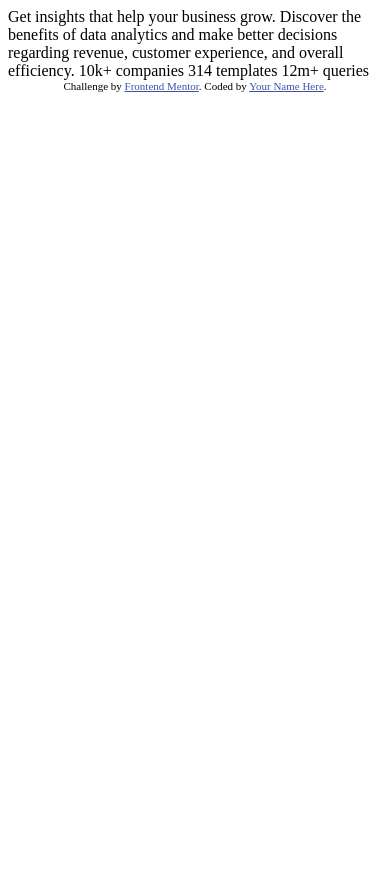
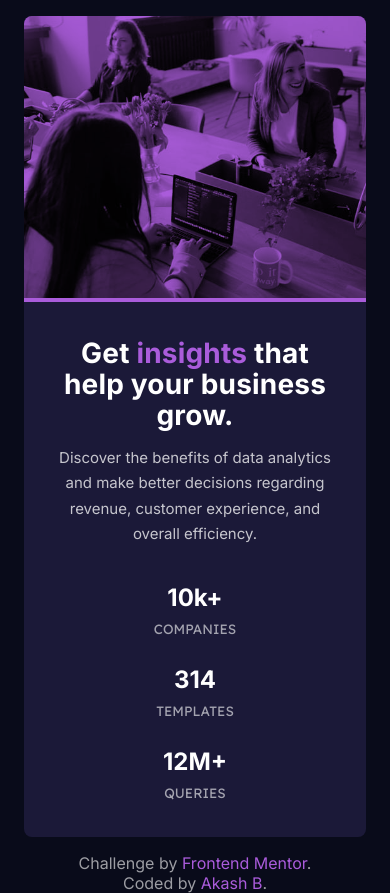
Before and after one commit to akash02ab/stats-preview-card-component, a plain HTML site: page index.html in a window 390 px wide. Before the commit the page ends 844 px from the top, so only its background shows below. Drawn offline with Linux system fonts and the light colour scheme.

Commit message:
solution added

```diff
--- a/index.html
+++ b/index.html
@@ -2,32 +2,43 @@
 <html lang="en">
 <head>
   <meta charset="UTF-8">
-  <meta name="viewport" content="width=device-width, initial-scale=1.0"> <!-- displays site properly based on user's device -->
-
+  <meta name="viewport" content="width=device-width, initial-scale=1.0">
   <link rel="icon" type="image/png" sizes="32x32" href="./images/favicon-32x32.png">
-
-  <title>Frontend Mentor | Stats preview card component</title>
-
-  <!-- Feel free to remove these styles or customise in your own stylesheet 👍 -->
-  <style>
-    .attribution { font-size: 11px; text-align: center; }
-    .attribution a { color: hsl(228, 45%, 44%); }
-  </style>
+  <link rel="stylesheet" href="style.css">
+  <title>Stats preview card component</title>
 </head>
 <body>
-
-  Get insights that help your business grow.
-
-  Discover the benefits of data analytics and make better decisions regarding revenue, customer
-  experience, and overall efficiency.
-
-  10k+ companies
-  314 templates
-  12m+ queries
-
-  <div class="attribution">
-    Challenge by <a href="https://www.frontendmentor.io?ref=challenge" target="_blank">Frontend Mentor</a>.
-    Coded by <a href="#">Your Name Here</a>.
-  </div>
+  <main class="container">
+    <article class="card">
+      <div class="content">
+        <h1 class="title">Get <span>insights</span> that help your business grow.</h1>
+        <p class="description">
+          Discover the benefits of data analytics and make better decisions regarding revenue, customer
+          experience, and overall efficiency.
+        </p>
+        <div class="stats">
+          <div class="col">
+            <h1 class="stat">10k+</h1>
+            <span class="attr">COMPANIES</span>
+          </div>
+          <div class="col">
+            <h1 class="stat">314</h1>
+            <span class="attr">TEMPLATES</span>
+          </div>
+          <div class="col">
+            <h1 class="stat">12M+</h1>
+            <span class="attr">QUERIES</span>
+          </div>
+        </div>
+      </div>
+      <div class="picture">
+        <img src="./images/image-header-desktop.jpg" alt="image-header">
+      </div>
+    </article>
+  </main>
+  <footer class="attribution">
+    <p>Challenge by <a href="https://www.frontendmentor.io/challenges/stats-preview-card-component-8JqbgoU62" target="_blank">Frontend Mentor</a>.</p>
+    <p>Coded by <a href="https://akashbanchhor.netlify.app" target="_blank">Akash B</a>.</p>
+  </footer>
 </body>
 </html>
--- /dev/null
+++ b/style.css
@@ -0,0 +1,195 @@
+@import url('https://fonts.googleapis.com/css2?family=Inter:wght@100..900&family=Lexend+Deca&display=swap');
+
+* {
+  margin: 0;
+  padding: 0;
+  box-sizing: border-box;
+}
+
+:root {
+  --dark-blue: hsl(233, 47%, 7%);
+  --desaturated-blue: hsl(244, 38%, 16%);
+  --soft-violet: hsl(277, 64%, 61%);
+  --white: hsl(0, 0%, 100%);
+  --transparent-white: hsla(0, 0%, 100%, 0.75);
+  --off-white: hsla(0, 0%, 100%, 0.6);
+}
+
+body {
+  font-family: "Inter", sans-serif;
+  font-weight: 400;
+  background-color: var(--dark-blue);
+}
+
+.container {
+  min-height: calc(100vh - 72px);
+  height: 100%;
+  padding: 16px;
+  display: flex;
+  justify-content: center;
+  align-items: center;
+}
+
+.card {
+  display: flex;
+  flex-direction: row;
+  align-items: center;
+  height: 446px;
+}
+
+.content {
+  max-width: 570px;
+  height: 100%;
+  padding: 70px;
+  border-radius: 8px 0 0 8px;
+  background-color: var(--desaturated-blue);
+}
+
+.picture {
+  width: 540px;
+  height: 100%;
+  border-radius: 0 8px 8px 0;
+  background-color: var(--soft-violet);
+}
+
+.picture img {
+  width: 100%;
+  height: 100%;
+  object-fit: cover;
+  border-radius: 0 8px 8px 0;
+  mix-blend-mode: multiply;
+}
+
+.title {
+  font-size: 36px;
+  font-weight: 700;
+  letter-spacing: 0.01ch;
+  line-height: 1.25;
+  color: var(--white);
+}
+
+.title span {
+  color: var(--soft-violet);
+}
+
+.description {
+  font-size: 15px;
+  font-weight: 400;
+  margin: 25px 40px 0 0;
+  line-height: 1.6;
+  color: var(--transparent-white);
+}
+
+.stats {
+  margin: 70px 80px 0 0;
+  display: flex;
+  justify-content: space-between;
+  align-items: center;
+}
+
+.col {
+  display: flex;
+  flex-direction: column;
+  align-items: center;
+  gap: 8px;
+}
+
+.stat {
+  font-size: 24px;
+  font-weight: 700;
+  color: var(--white);
+}
+
+.attr {
+  font-family: "Lexend Deca", sans-serif;
+  font-size: 13.5px;
+  font-weight: 400;
+  color: var(--off-white);
+}
+
+.attribution {
+  color: var(--off-white);
+  text-align: center;
+}
+
+.attribution a {
+  text-decoration: none;
+  color: var(--soft-violet);
+}
+
+.attribution a:hover {
+  text-decoration: underline;
+}
+
+@media screen and (max-width: 1024px) {
+  .container {
+    padding: 16px 24px;
+  }
+
+  .card {
+    height: 100%;
+    flex-direction: column-reverse;
+    justify-content: center;
+  }
+
+  .content {
+    max-width: 540px;
+    border-radius: 0 0 8px 8px;
+    text-align: center;
+  }
+
+  .description {
+    margin: 25px 0 0 0;
+  }
+
+  .picture,
+  .picture img {
+    border-radius: 8px 8px 0 0;
+  }
+
+  .stats {
+    margin: 70px 0 0 0;
+  }
+}
+
+@media screen and (max-width: 640px) {
+  .card {
+    width: 100%;
+  }
+
+  .content {
+    max-width: 100%;
+  }
+
+  .picture,
+  .picture img {
+    width: 100%;
+    height: 100%;
+  }
+
+  .stats {
+    margin: 70px 0 0 0;
+  }
+}
+
+@media screen and (max-width: 480px) {
+  .content {
+    padding: 36px 24px;
+  }
+
+  .title {
+    font-size: 28px;
+    line-height: 1.1;
+  }
+
+  .description {
+    margin: 14px 6px 0 6px;
+    line-height: 1.7;
+  }
+
+  .stats {
+    margin-top: 36px;
+    flex-direction: column;
+    gap: 28px;
+  }
+}
```
Also changed, not shown: screenshot/stats-preview-desktop.png (added), screenshot/stats-preview-mobile.png (added), 2 other files.
